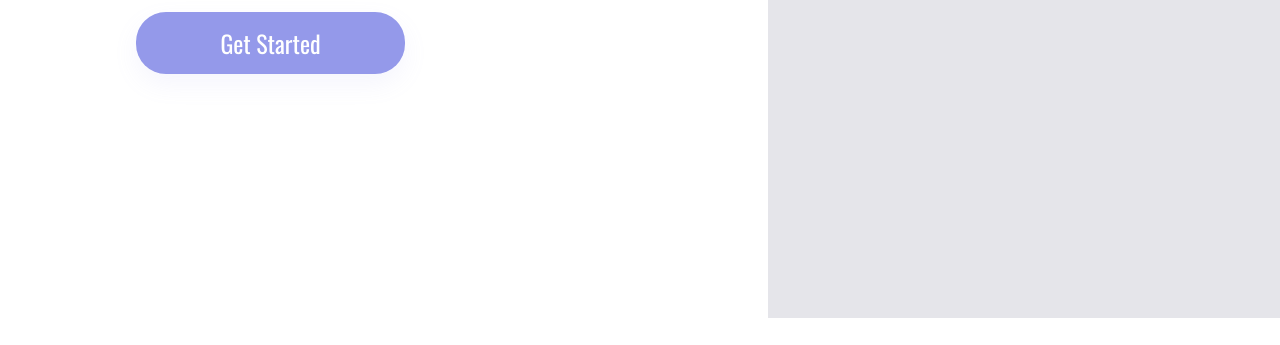
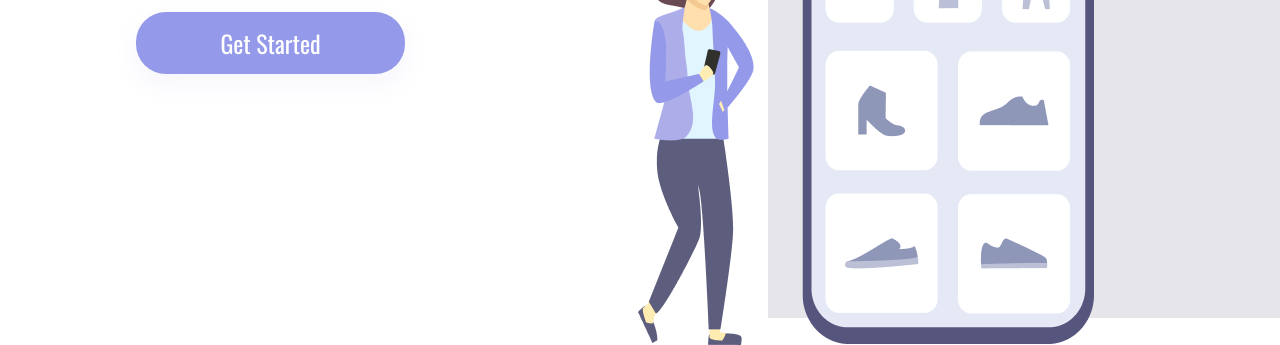
Before and after one commit to wellingtonsilva86/Primeiro-projeto-responsivo, a plain HTML site: page index.html in a window 1280 px wide. Shown: the part 482-827 px from the top of the page. Before the commit the page ends 800 px from the top, so only its background shows below. Drawn offline with nearby package versions, Linux system fonts and the light colour scheme.

Commit message:
atualizada imagem no html

```diff
--- a/index.html
+++ b/index.html
@@ -25,7 +25,7 @@
           <a>About</a>
           <a>Contact</a>
         </header>
-        <img alt="girl-cellphone" src="./img/girl-cellphone.png">
+        <img alt="girl-cellphone" src="./assets/girl-cellphone.png">
       </section>
     </div>
 </body>
```
